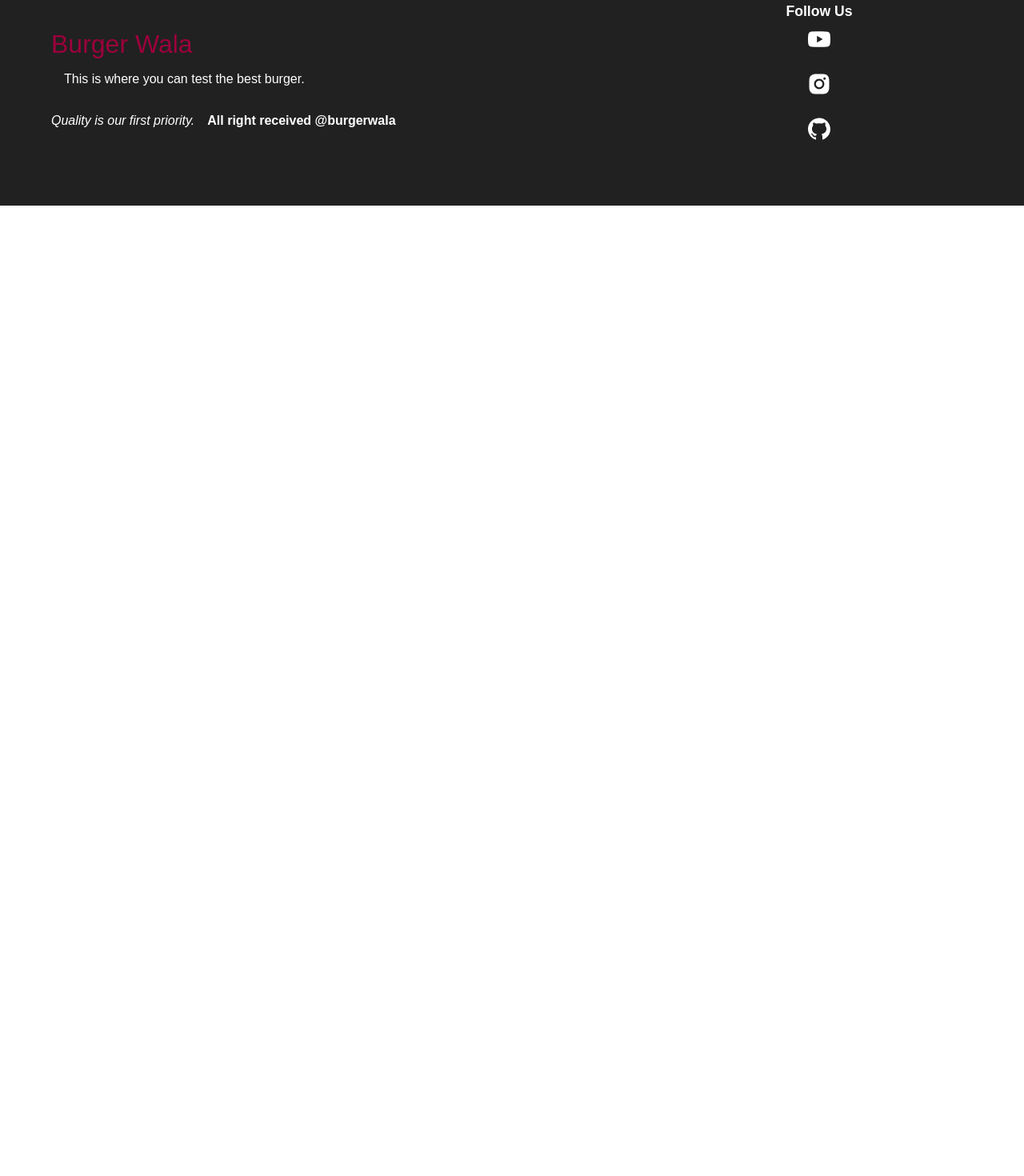
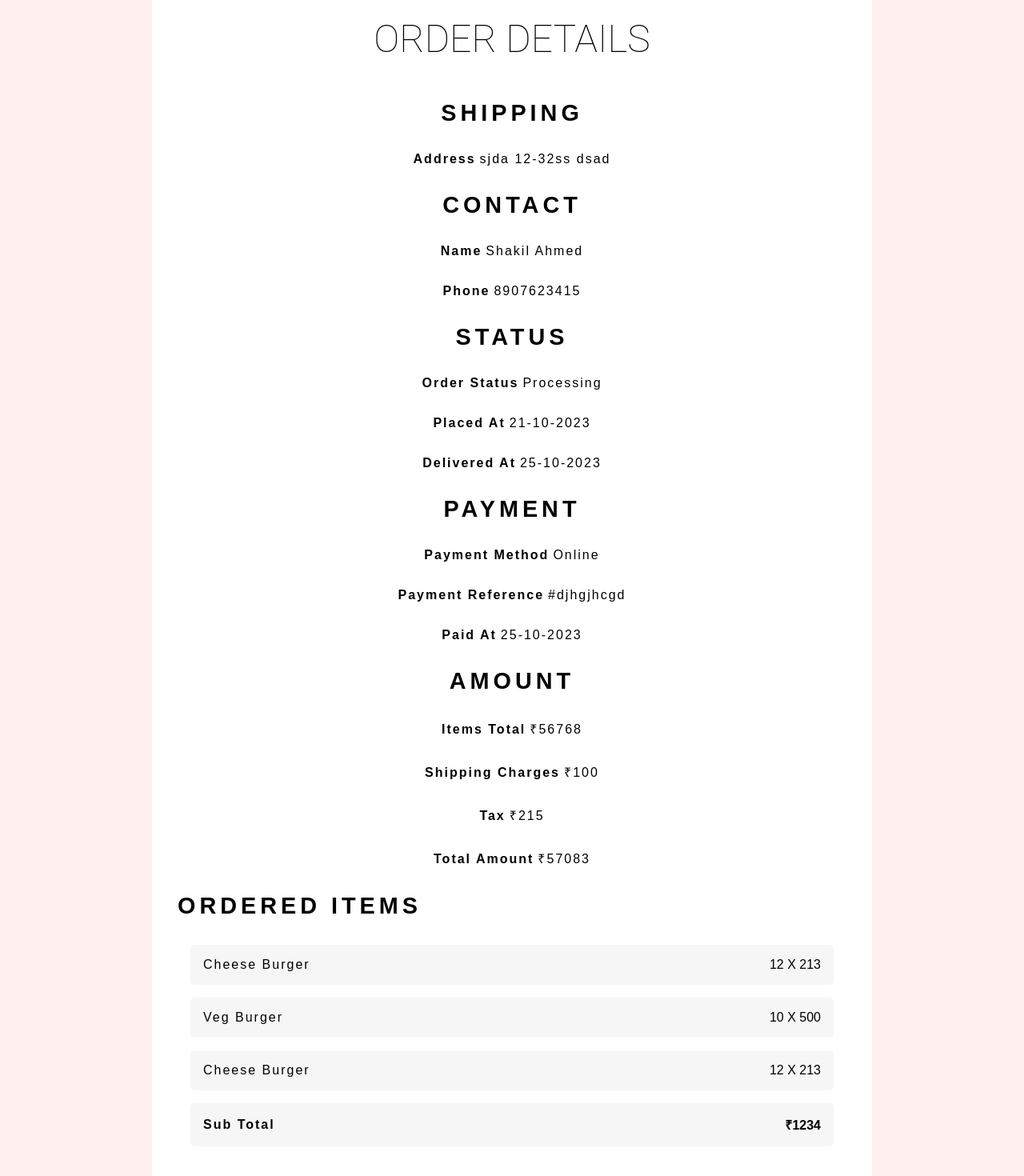
Before and after one commit to 0ALEX-2/burgar_wala, a React (Create React App) app: page /order/1 in a window 1280 px wide. Shown: the part 140-1610 px from the top of the page at 80% size. Before the commit the page ends 800 px from the top, so only its background shows below. Built offline with nearby package versions, Linux system fonts and the light colour scheme.

Commit message:
oreder details

```diff
--- a/src/App.js
+++ b/src/App.js
@@ -13,6 +13,8 @@
 import "./styles/paymentSuccess.scss";
 import "./styles/login.scss";
 import "./styles/profile.scss";
+import "./styles/table.scss";
+import "./styles/orderDetails.scss";
 
 import Home from "./components/home/Home";
 import Footer from "./components/home/layout/Footer";
@@ -23,6 +25,8 @@
 import PaymentSuccess from "./components/cart/PaymentSuccess";
 import Login from "./components/login/Login";
 import Profile from "./components/profile/Profile";
+import MyOrders from "./components/MyOrders/MyOrders";
+import OrderDetails from "./components/MyOrders/OrderDetails";
 
 function App() {
   return (
@@ -37,6 +41,8 @@
         <Route path="/paymentSuccess" element={<PaymentSuccess />} />
         <Route path="/login" element={<Login />} />
         <Route path="/profile" element={<Profile />} />
+        <Route path="/myorders" element={<MyOrders />} />
+        <Route path="/order/:id" element={<OrderDetails />} />
       </Routes>
       <Footer />
     </div>
--- /dev/null
+++ b/src/components/MyOrders/MyOrders.jsx
@@ -0,0 +1,44 @@
+import React from "react";
+import { AiOutlineEye } from "react-icons/ai";
+import { Link } from "react-router-dom";
+
+const MyOrders = () => {
+  const arr = [1, 2, 3, 4];
+
+  return (
+    <section className="tableClass">
+      <main>
+        <table>
+          <thead>
+            <tr>
+              <th>Order Id</th>
+              <th>Status</th>
+              <th>Quantity</th>
+              <th>Amount</th>
+              <th>Payment Method</th>
+              <th>Action</th>
+            </tr>
+          </thead>
+          <tbody>
+            {arr.map((elm, i) => (
+              <tr key={i}>
+                <td>#jdhhh809ghd</td>
+                <td>Processing</td>
+                <td>13</td>
+                <td>₹ {5680}</td>
+                <td>COD</td>
+                <td>
+                  <Link to={`/order/${"tydf56yudjhb"}`}>
+                    <AiOutlineEye />
+                  </Link>
+                </td>
+              </tr>
+            ))}
+          </tbody>
+        </table>
+      </main>
+    </section>
+  );
+};
+
+export default MyOrders;
--- /dev/null
+++ b/src/components/MyOrders/OrderDetails.jsx
@@ -0,0 +1,101 @@
+import React from "react";
+
+const OrderDetails = () => {
+  return (
+    <section className="orderDetails">
+      <main>
+        <h1>Order Details</h1>
+        <div>
+          <h1>Shipping</h1>
+          <p>
+            <b>Address</b>
+            {"sjda 12-32ss dsad"}
+          </p>
+        </div>
+        <div>
+          <h1>Contact</h1>
+          <p>
+            <b>Name</b>
+            {"Shakil Ahmed"}
+          </p>
+          <p>
+            <b>Phone</b>
+            {"8907623415"}
+          </p>
+        </div>
+        <div>
+          <h1>Status</h1>
+          <p>
+            <b>Order Status</b>
+            {"Processing"}
+          </p>
+          <p>
+            <b>Placed At</b>
+            {"21-10-2023"}
+          </p>
+          <p>
+            <b>Delivered At</b>
+            {"25-10-2023"}
+          </p>
+        </div>
+        <div>
+          <h1>Payment</h1>
+          <p>
+            <b>Payment Method</b>
+            {"Online"}
+          </p>
+          <p>
+            <b>Payment Reference</b>#{"djhgjhcgd"}
+          </p>
+          <p>
+            <b>Paid At</b>
+            {"25-10-2023"}
+          </p>
+        </div>
+        <div>
+          <h1>Amount</h1>
+          <p>
+            <b>Items Total</b>₹{56768}
+          </p>
+          <p>
+            <b>Shipping Charges</b>₹{100}
+          </p>
+          <p>
+            <b>Tax</b>₹{215}
+          </p>
+          <p>
+            <b>Total Amount</b>₹{56768 + 100 + 215}
+          </p>
+        </div>
+        <article>
+          <h1>Ordered Items</h1>
+          <div>
+            <h4>Cheese Burger</h4>
+            <div>
+              <span>{12}</span> X <span>{213}</span>
+            </div>
+          </div>
+          <div>
+            <h4>Veg Burger</h4>
+            <div>
+              <span>{10}</span> X <span>{500}</span>
+            </div>
+          </div>
+          <div>
+            <h4>Cheese Burger</h4>
+            <div>
+              <span>{12}</span> X <span>{213}</span>
+            </div>
+          </div>
+
+          <div>
+            <h4 style={{ fontWeight: 800 }}>Sub Total</h4>
+            <div style={{ fontWeight: 800 }}>₹{1234}</div>
+          </div>
+        </article>
+      </main>
+    </section>
+  );
+};
+
+export default OrderDetails;
--- /dev/null
+++ b/src/styles/orderDetails.scss
@@ -0,0 +1,71 @@
+@import "colors";
+
+.orderDetails{
+    background-color: $pink;
+    width: 100%;
+    >main{
+        background-color: white;
+        max-width: 900px;
+        margin: auto;
+        padding: 2rem;
+        overflow-x: auto;
+        >h1{
+            text-transform: uppercase;
+            text-align: center;
+            font: 100 3rem "Roboto";
+            margin: 3rem;
+        }
+        >div{
+            margin: 2rem 0;
+            text-align: center;
+            >h1{
+                font-size: 1.8rem;
+                text-transform: uppercase;
+                letter-spacing: 5px;
+            }
+            >p{
+                font-weight: 200;
+                white-space: nowrap;
+                letter-spacing: 2px;
+                margin: 2rem;
+                >b{
+                    margin-right: 5px;
+                }
+            }
+        }
+        >article{
+            >h1{
+                font-size: 1.8rem;
+                text-transform: uppercase;
+                letter-spacing: 5px;
+                margin: 2rem 0;
+            }
+            >div{
+                background-color: rgb(246,246,246);
+                margin: 1rem;
+                display: flex;
+                align-items: center;
+                justify-content: space-between;
+                padding: 1rem;
+                border-radius: 5px;
+                >h4{
+                    font-weight: 200;
+                    letter-spacing: 2px;
+                }
+            }
+        }
+    }
+}
+
+@media screen and (max-width:600px){
+    .orderDetails>main>div{
+        >h1{
+            font-size: 1.4rem;
+        }
+        >p{
+            letter-spacing: 1px;
+            font-size: 0.9rem;
+            margin: 2rem 0;
+        }
+    }
+}
--- /dev/null
+++ b/src/styles/table.scss
@@ -0,0 +1,64 @@
+@import "colors";
+
+ .tableClass{
+    background-color: $pink;
+    width: 100%;
+    height: 100vh;
+
+    >main{
+        max-width: 900px;
+        background-color: white;
+        margin: auto;
+        height: 100%;
+        padding: 2rem;
+        overflow-x: auto;
+
+        >table{
+            width: 100%;
+            text-align: center;
+            // border-collapse: collapse;
+            tr{
+                background-color: whitesmoke;
+                &:last-child{
+                    td:first-child{
+                        border-radius: 0 0 0 10px;
+                    }
+                    td:last-child{
+                        border-radius: 0 0 10px 0;
+                    }
+                }
+            }
+            td,th{
+                padding: 1rem;
+            }
+            th{
+                background-color: $dark;
+                color: white;
+                &:first-child{
+                    border-radius: 10px 0 0 0;
+                }
+                &:last-child{
+                    border-radius: 0 10px 0 0;
+                }
+            }
+            td{
+                color: $lightdark;
+                >a{
+                    color: $red;
+                }
+                >img{
+                    width: 30px;
+                    height: 30px;
+                    border-radius: 100%;
+                }
+                >button{
+                    border: none;
+                    cursor: pointer;
+                    margin: 0.25rem;
+                    color: $red;
+                }
+            }
+
+        }
+    }
+ }
```
